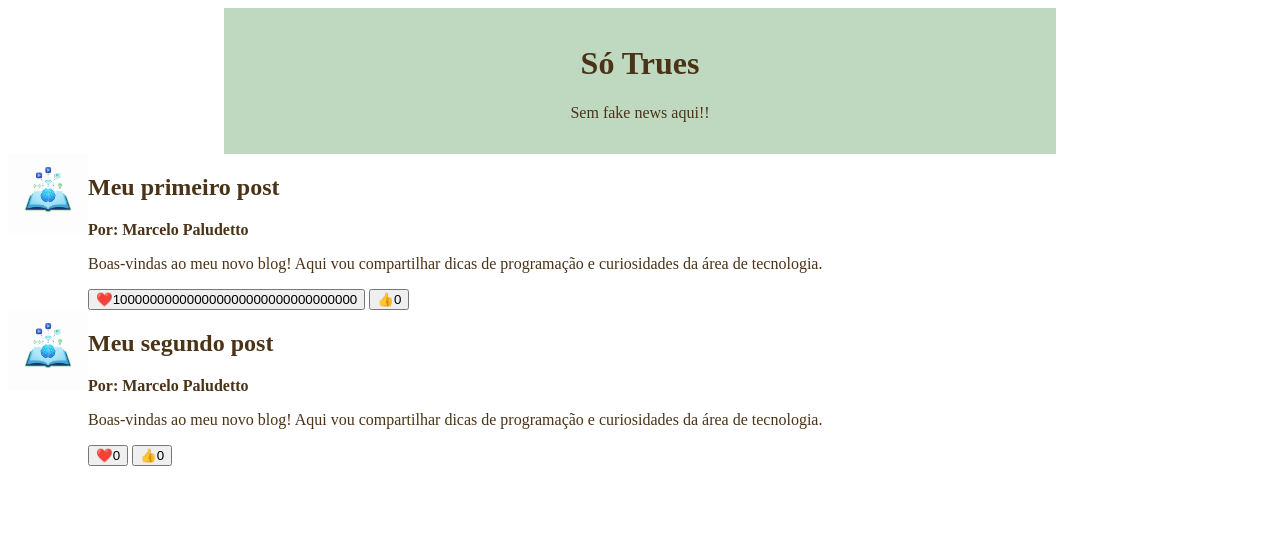
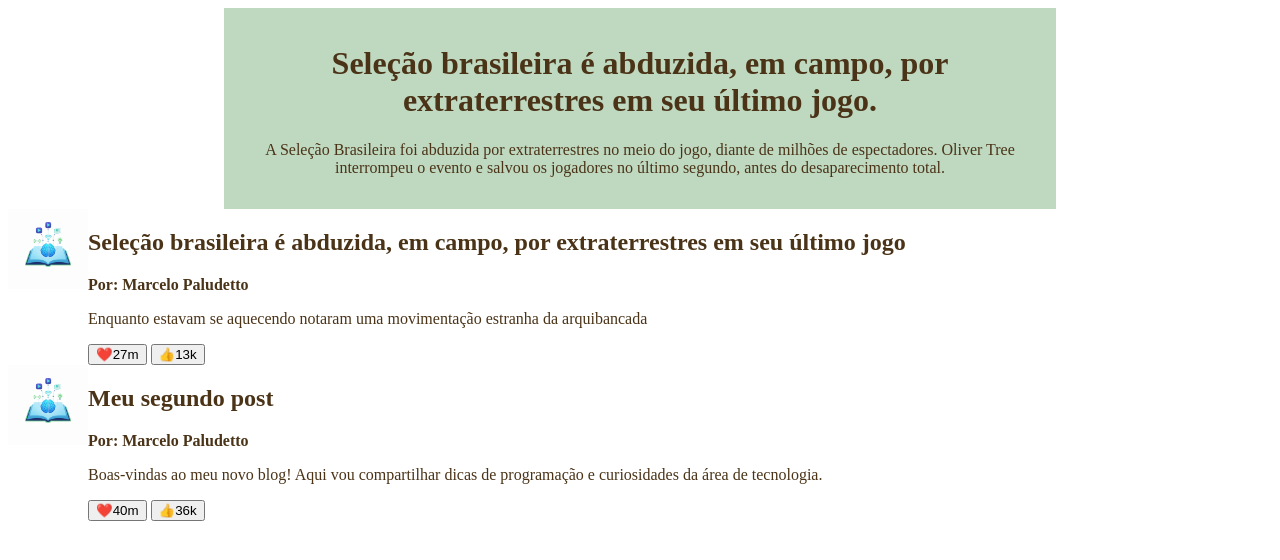
Before and after one commit to NathaliaNaconecny/copa, a plain HTML site: page index.html in a window 1280 px wide. Drawn offline with Linux system fonts and the light colour scheme.

Commit message:
FAHHHHHHHHHH

```diff
--- a/index.html
+++ b/index.html
@@ -11,8 +11,9 @@
 
 <body>
     <header>
-        <h1>Só Trues</h1>
-        <p>Sem fake news aqui!!</p>
+        <h1>Seleção brasileira é abduzida, em campo, por extraterrestres em seu último jogo.</h1>
+        <p>A Seleção Brasileira foi abduzida por extraterrestres no meio do jogo, diante de milhões de espectadores.
+Oliver Tree interrompeu o evento e salvou os jogadores no último segundo, antes do desaparecimento total.</p>
         <style>
             header {
                 background-color: #BFD9C1;
@@ -26,6 +27,7 @@
             main {
                 background-color: #FFFFFF;
                 color: #4A3317;
+
 
             }
 
@@ -50,12 +52,11 @@
                 alt="Logotipo conceitual de tecnologia e educacao: um livro aberto de onde emerge um cérebro digital brilhante, cercado por ícones de Wi-Fi, circuitos e lâmpada de ideia. Cores em tons de azul e branco.">
 
             <div>
-                <h2>Meu primeiro post</h2>
+                <h2>Seleção brasileira é abduzida, em campo, por extraterrestres em seu último jogo</h2>
                 <p class="artigo-autor">Por: Marcelo Paludetto</p>
-                <p>Boas-vindas ao meu novo blog! Aqui vou compartilhar dicas de programação
-                    e curiosidades da área de tecnologia.</p>
-                <button>❤️<span>100000000000000000000000000000000</span></button>
-                <button>👍<span>0</span></button>
+                <p>Enquanto estavam se aquecendo notaram uma movimentação estranha da arquibancada </p>
+                <button>❤️<span>27m</span></button>
+                <button>👍<span>13k</span></button>
             </div>
         </article>
         <article>
@@ -67,8 +68,8 @@
                 <p class="artigo-autor">Por: Marcelo Paludetto</p>
                 <p>Boas-vindas ao meu novo blog! Aqui vou compartilhar dicas de programação
                     e curiosidades da área de tecnologia.</p>
-                <button>❤️<span>0</span></button>
-                <button>👍<span>0</span></button>
+                <button>❤️<span>40m</span></button>
+                <button>👍<span>36k</span></button>
             </div>
         </article>
 
```
